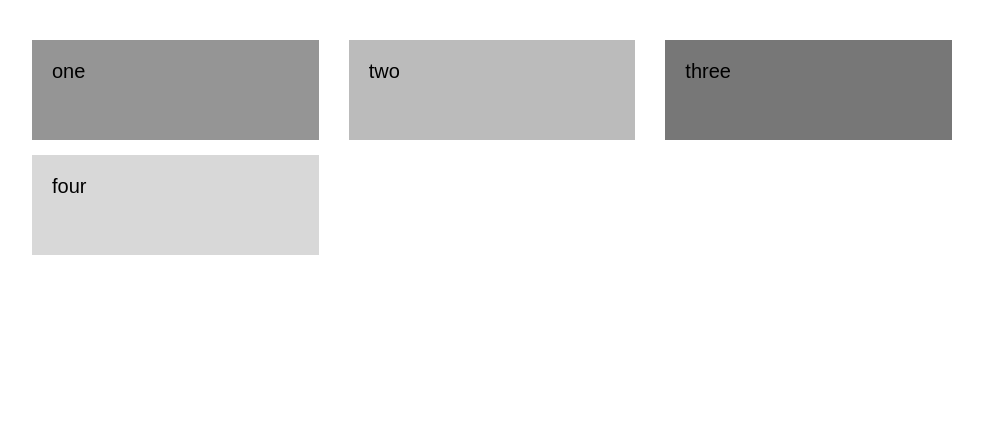
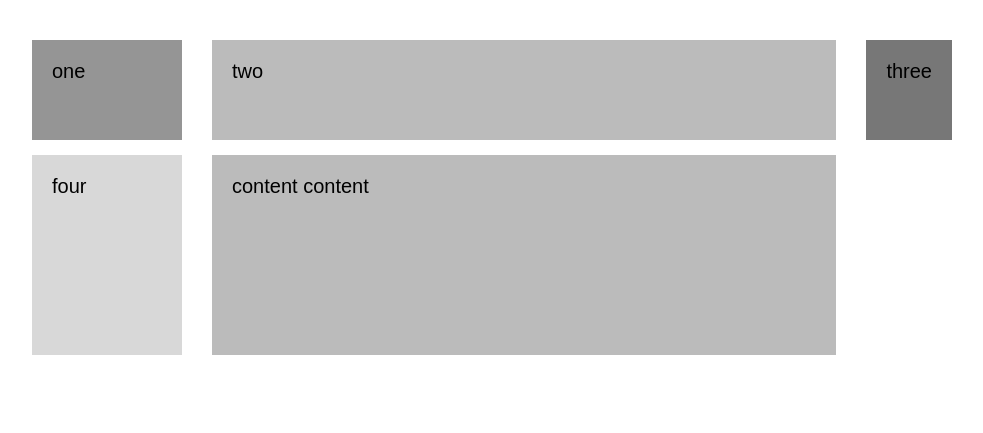
Before and after one commit to orionseth/css-grid-practice, a plain HTML site: page index.html in a window 1280 px wide. Shown: the whole page, without its empty margins (148-1131 px from the left). Drawn offline with Linux system fonts and the light colour scheme.

Commit message:
resized tracks

```diff
--- a/index.html
+++ b/index.html
@@ -15,6 +15,7 @@
         <div class="item item--2">two</div>
         <div class="item item--3">three</div>
         <div class="item item--4">four</div>
+        <div class="item item--5">content content</div>
       </div>
     </div>
   </body>
--- a/style.css
+++ b/style.css
@@ -17,9 +17,10 @@ body {
 .grid {
   margin: 40px;
   display: grid;
-  grid-template-columns: repeat(3, 1fr);
-  /* grid-template-rows: repeat(3, 100px); */
-  grid-template-rows: repeat(3, 1fr);
+  /* grid-template-columns: repeat(3, 1fr); */
+  grid-template-columns: 150px 1fr auto;
+  /* grid-template-rows: repeat(3, 1fr); */
+  grid-template-rows: 100px 200px 60px;
   gap: 15px 30px;
 }
 
@@ -41,5 +42,9 @@ body {
 
 .item--4 {
   background-color: #d8d8d8;
-  height: 100px;
+  /* height: 100px; */
 }
+
+.item--5 {
+  background-color: #bbb;
+}
```
